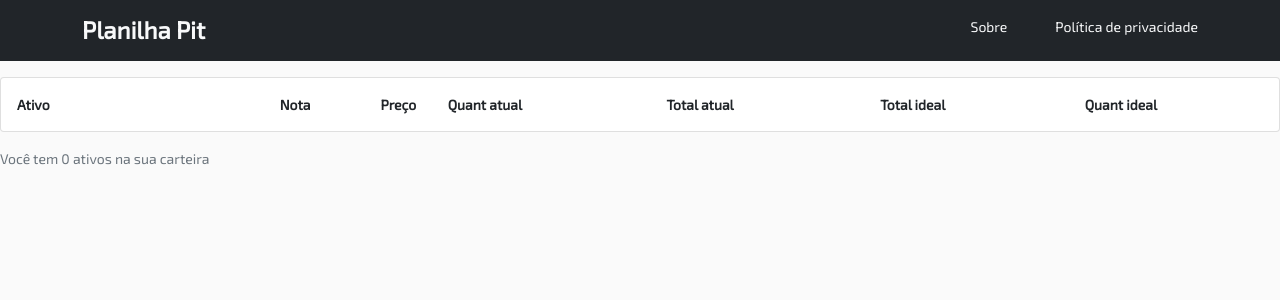
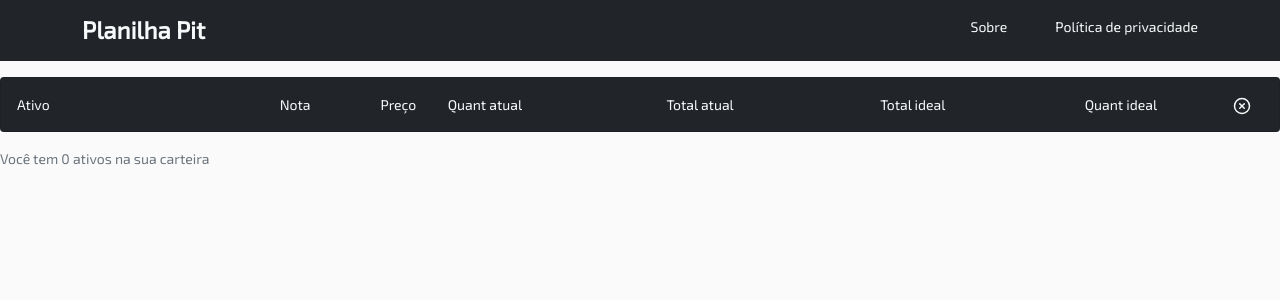
Before and after one commit to danjsillva/planilhapit, a Next.js app: page /components/stocks-table in a window 1280 px wide. Shown: the top 300 px of the page. Built offline with nearby package versions, Linux system fonts and the light colour scheme.

Commit message:
feat: alterado background da tabela

```diff
--- a/pages/components/sidebar.js
+++ b/pages/components/sidebar.js
@@ -157,7 +157,7 @@ const Sidebar = ({ tabIndex, onSetTabIndex }) => {
             data-bs-display="static"
             aria-expanded="false"
           >
-            <FiFileText className="mr-1" />
+            <FiFileText className="mr-2 ml-3" />
           </button>
           <ul className="dropdown-menu dropdown-menu-right dropdown-menu-dark">
             <li>
--- a/pages/components/stocks-table.js
+++ b/pages/components/stocks-table.js
@@ -25,30 +25,18 @@ const StocksTable = () => {
 
   return (
     <>
-      <div className="card card-body mt-3">
+      <div className="card card-body bg-dark text-light mt-3">
         <div className="row align-items-end font-weight-bold">
-          <div className="col-2">
-            <b>Ativo</b>
+          <div className="col-2">Ativo</div>
+          <div className="col-1 text-right">Nota</div>
+          <div className="col-1 text-right">Preço</div>
+          <div className="col-1 text-right">Quant atual</div>
+          <div className="col-2 text-right">Total atual</div>
+          <div className="col-2 text-right">Total ideal</div>
+          <div className="col-2 text-right">Quant ideal</div>
+          <div className="col-1 text-right">
+            <FiXCircle size={18} style={{ marginRight: "12px" }} />
           </div>
-          <div className="col-1 text-right">
-            <b>Nota</b>
-          </div>
-          <div className="col-1 text-right">
-            <b>Preço</b>
-          </div>
-          <div className="col-1 text-right">
-            <b>Quant atual</b>
-          </div>
-          <div className="col-2 text-right">
-            <b>Total atual</b>
-          </div>
-          <div className="col-2 text-right">
-            <b>Total ideal</b>
-          </div>
-          <div className="col-2 text-right">
-            <b>Quant ideal</b>
-          </div>
-          <div className="col-1 text-right"></div>
         </div>
       </div>
 
```
